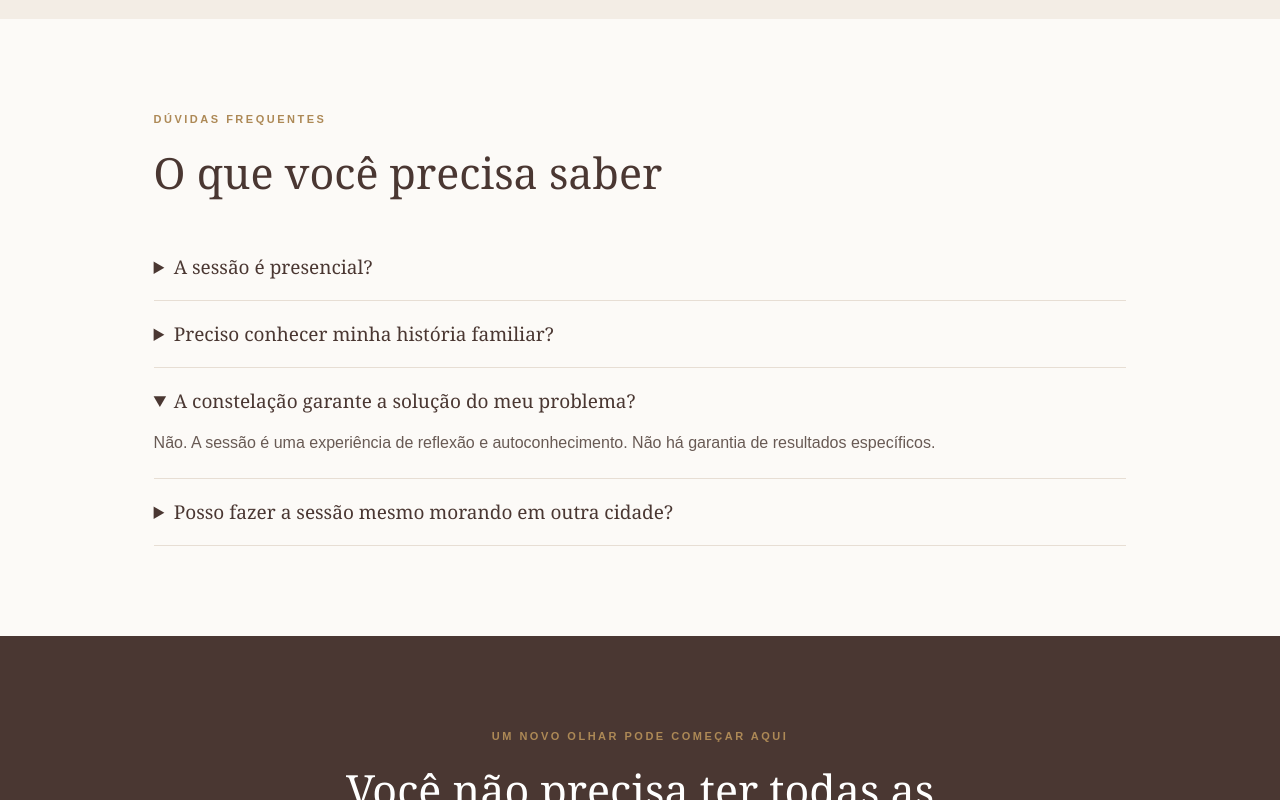
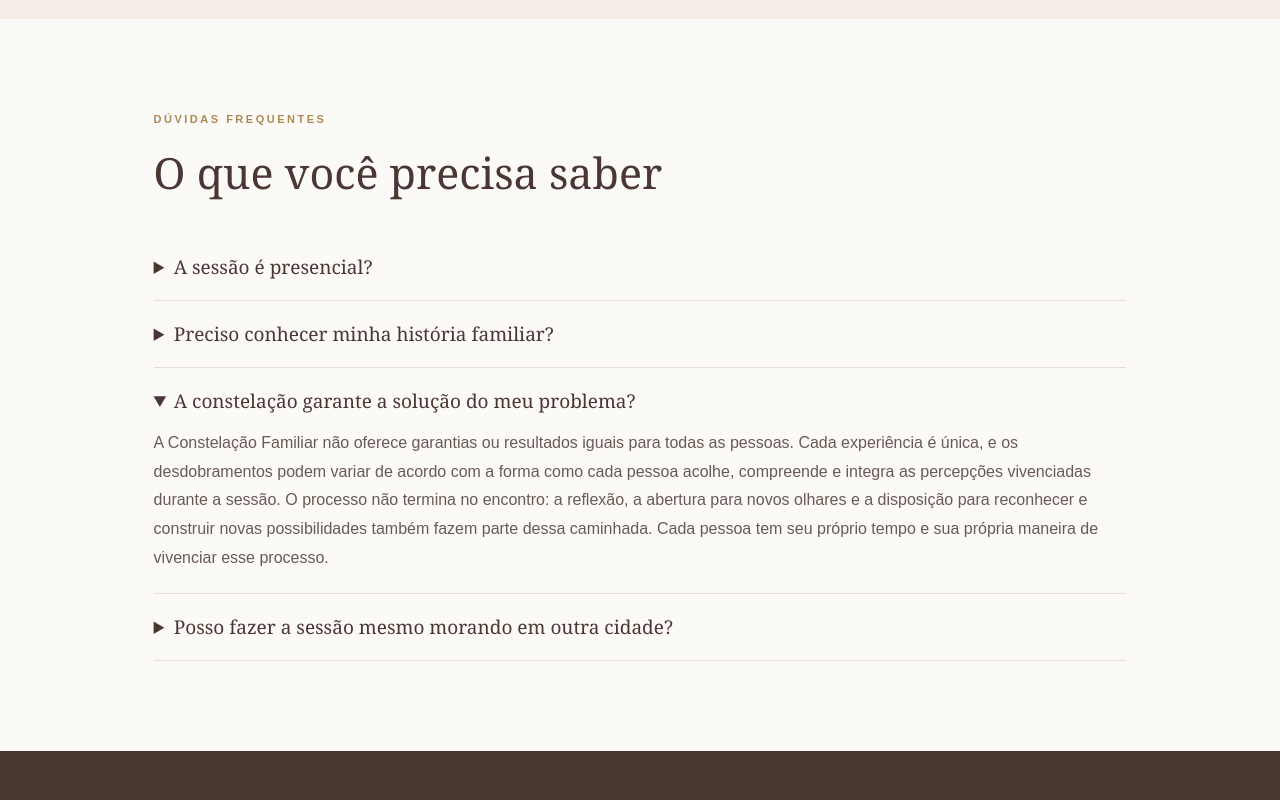
Before and after one commit to Institutokamilahfranco/instituto-kamilah-site, a Next.js app: page /constelacao-familiar in a window 1280 px wide. Both pictures are taken after a click on the heading "A constelação garante a solução do meu problema?". Shown: the part 3810-4610 px from the top of the page. Built offline with nearby package versions, Linux system fonts and the light colour scheme.

Commit message:
Update page.js

```diff
--- a/app/constelacao-familiar/page.js
+++ b/app/constelacao-familiar/page.js
@@ -211,8 +211,9 @@ export default function ConstelacaoFamiliar() {
         <details>
           <summary>A constelação garante a solução do meu problema?</summary>
           <p>
-            Não. A sessão é uma experiência de reflexão e autoconhecimento.
-            Não há garantia de resultados específicos.
+           A Constelação Familiar não oferece garantias ou resultados iguais para todas as pessoas. Cada experiência é única, e os desdobramentos podem variar de acordo com a forma como cada pessoa acolhe, compreende e integra as percepções vivenciadas durante a sessão.
+
+O processo não termina no encontro: a reflexão, a abertura para novos olhares e a disposição para reconhecer e construir novas possibilidades também fazem parte dessa caminhada. Cada pessoa tem seu próprio tempo e sua própria maneira de vivenciar esse processo.
           </p>
         </details>
         <details>
```
